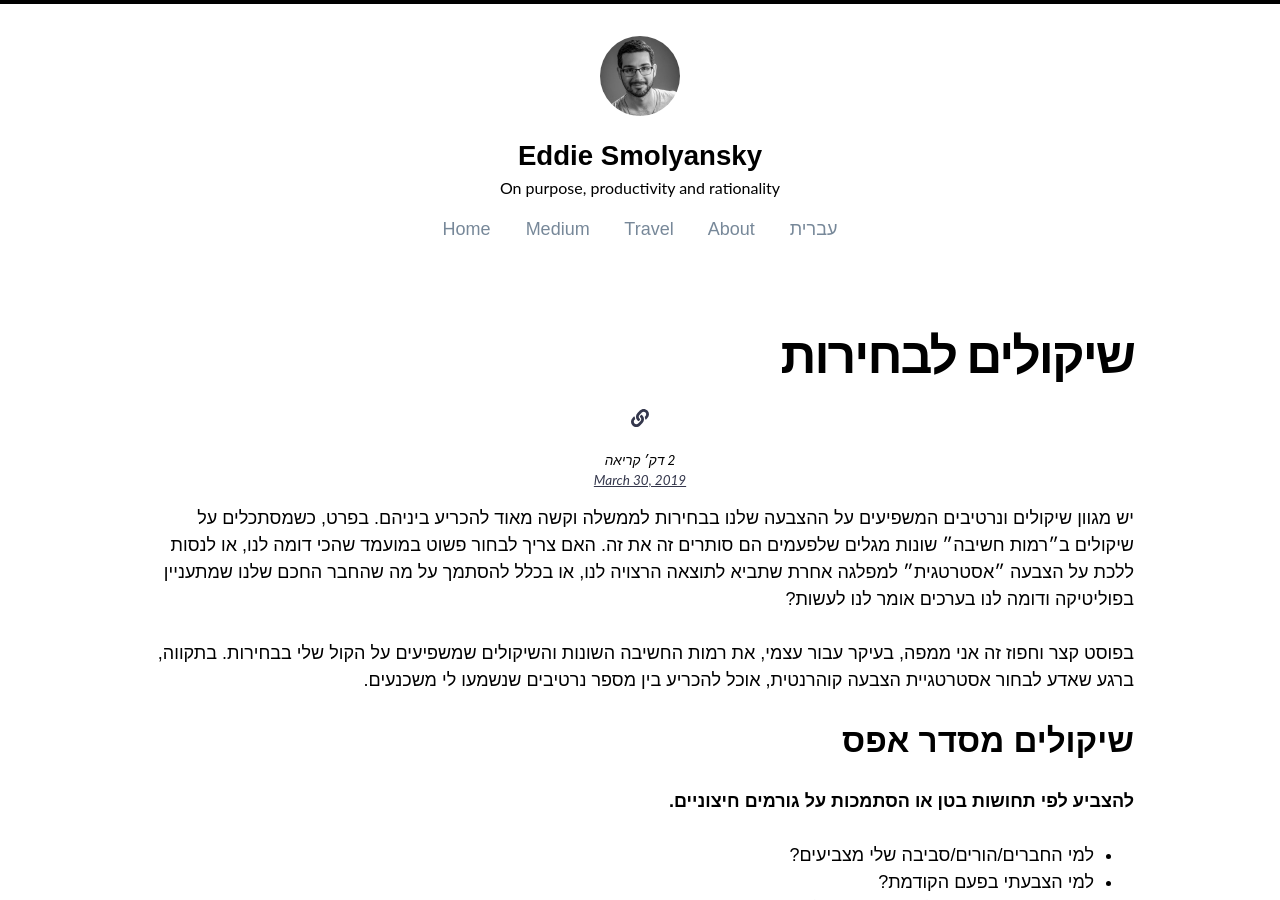
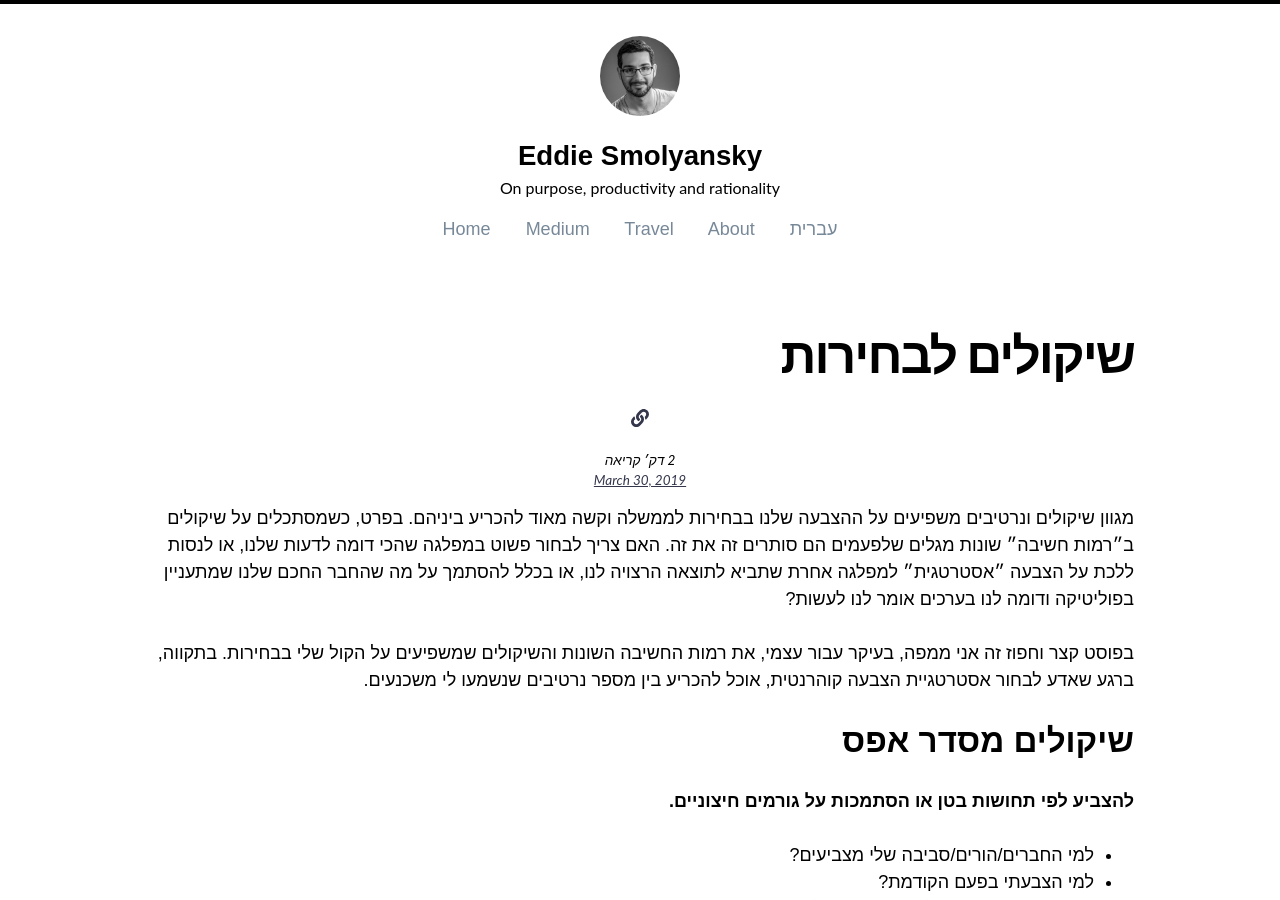
Before and after one commit to eddiesmo/eddiesmo.github.io, a Jekyll site: the page built from _hebrew/election-meta-levels.md, in a window 1280 px wide and 900 px high. Built offline with Jekyll 4.4.1, drawn with Linux system fonts in a browser that asks for light colours; nearby versions of some CDN libraries; comment, search, counter and statistics services are not loaded.

Commit message:
update election post

```diff
--- a/_hebrew/election-meta-levels.md
+++ b/_hebrew/election-meta-levels.md
@@ -6,7 +6,7 @@ comments: true
 
 ---
 
- יש מגוון שיקולים ונרטיבים המשפיעים על ההצבעה שלנו בבחירות לממשלה וקשה מאוד להכריע ביניהם. בפרט, כשמסתכלים על שיקולים ב״רמות חשיבה״ שונות מגלים שלפעמים הם סותרים זה את זה. האם צריך לבחור פשוט במועמד שהכי דומה לנו, או לנסות ללכת על הצבעה ״אסטרטגית״ למפלגה אחרת שתביא לתוצאה הרצויה לנו, או בכלל להסתמך על מה שהחבר החכם שלנו שמתעניין בפוליטיקה ודומה לנו בערכים אומר לנו לעשות?
+ מגוון שיקולים ונרטיבים משפיעים על ההצבעה שלנו בבחירות לממשלה וקשה מאוד להכריע ביניהם. בפרט, כשמסתכלים על שיקולים ב״רמות חשיבה״ שונות מגלים שלפעמים הם סותרים זה את זה. האם צריך לבחור פשוט במפלגה שהכי דומה לדעות שלנו, או לנסות ללכת על הצבעה ״אסטרטגית״ למפלגה אחרת שתביא לתוצאה הרצויה לנו, או בכלל להסתמך על מה שהחבר החכם שלנו שמתעניין בפוליטיקה ודומה לנו בערכים אומר לנו לעשות?
 
 בפוסט קצר וחפוז זה אני ממפה, בעיקר עבור עצמי, את רמות החשיבה השונות והשיקולים שמשפיעים על הקול שלי בבחירות. בתקווה, ברגע שאדע לבחור אסטרטגיית הצבעה קוהרנטית, אוכל להכריע בין מספר נרטיבים שנשמעו לי משכנעים.
 
```
